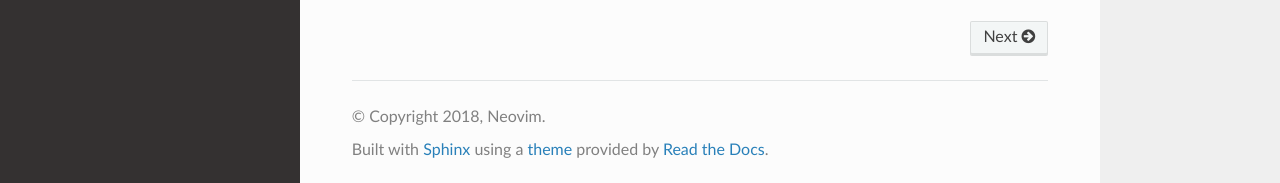
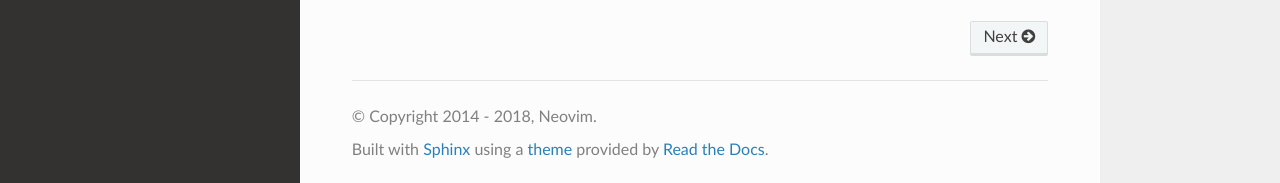
Before and after one commit to neovim/pynvim, a Sphinx documentation site: the page built from docs/index.rst, in a window 1280 px wide and 1021 px high. Shown: the part 835-1018 px from the top of the window. Built offline with Sphinx 7.4.7 and the Read the Docs theme 2.0.0, drawn with Linux system fonts in a browser that asks for light colours; some of the changed lines change nothing that is shown.

Commit message:
Fix copyright year

```diff
--- a/docs/conf.py
+++ b/docs/conf.py
@@ -20,6 +20,7 @@
 # import os
 # import sys
 # sys.path.insert(0, os.path.abspath('./'))
+import datetime
 
 
 # -- General configuration ------------------------------------------------
@@ -48,7 +49,9 @@ master_doc = 'index'
 
 # General information about the project.
 project = 'Neovim Python Client'
-copyright = '2018, Neovim'
+copyright = '2014 - {year}, Neovim'.format(
+    year=datetime.datetime.now().year
+)
 author = 'Neovim'
 
 # The version info for the project you're documenting, acts as replacement for
```
